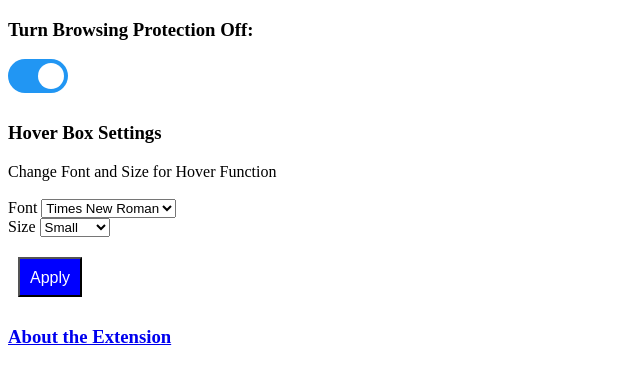
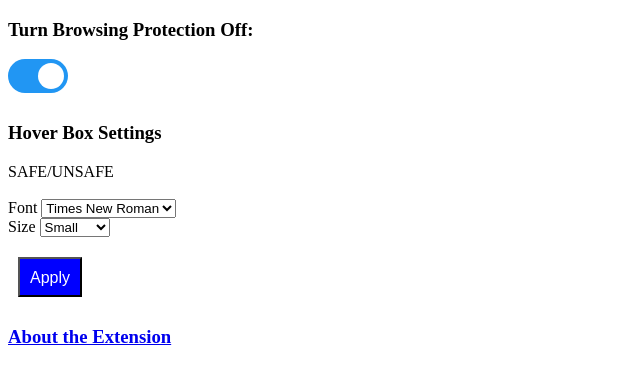
Before and after one commit to landryb02/SeniorDesign40X, a browser extension: page CapstoneProject/options.html in a window 1280 px wide. Shown: the whole page, without its empty margins (0-640 px from the left). Drawn offline with Linux system fonts and the light colour scheme.

Commit message:
change to sample text on drop down menu
made changes based on cherry's suggestion

```diff
--- a/CapstoneProject/options.html
+++ b/CapstoneProject/options.html
@@ -106,7 +106,7 @@
 <div style="padding: 10px 0px 10px 0px;">
 <h3>Hover Box Settings</h3>
 <div id="output-text">
-Change Font and Size for Hover Function
+SAFE/UNSAFE
 </div><br>
 
 <label for="input-font">
```
Also changed, not shown: CapstoneProject/popup.html (+1 -1 lines).
